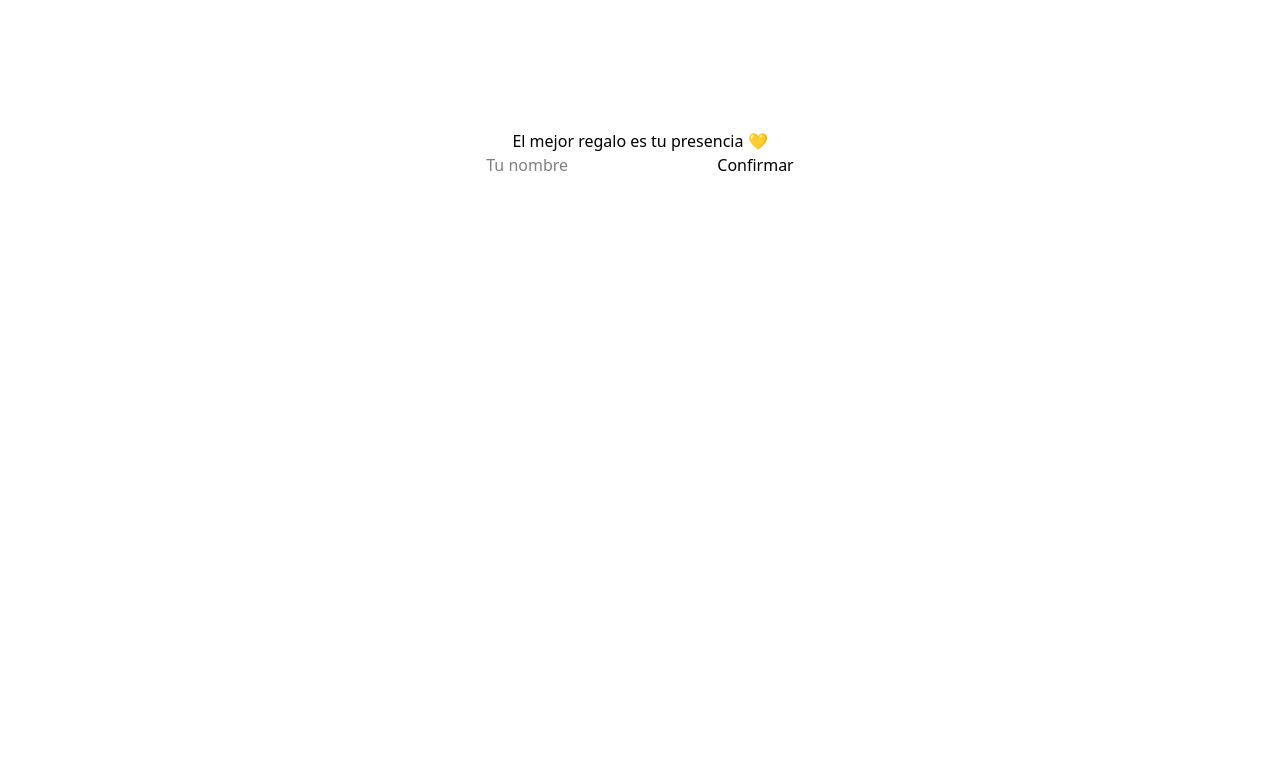
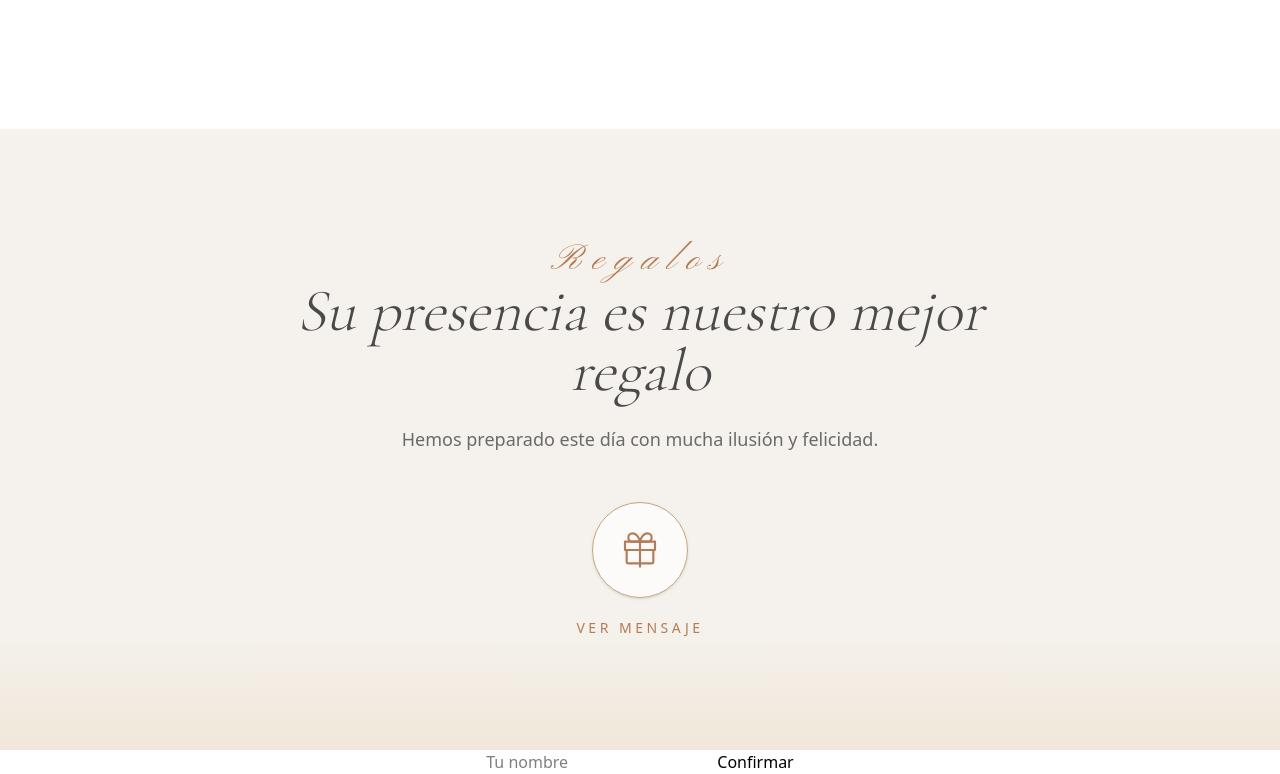
Before and after one commit to Leo1827/boda-invitation-laura-cristian, a Next.js app: page /invitacion in a window 1280 px wide. Shown: the part 3824-4598 px from the top of the page. Before the commit the page ends 4001 px from the top, so only its background shows below. Built offline with nearby package versions, Linux system fonts and the light colour scheme; a web font is replaced by a local one.

Commit message:
feat: add section gift section

```diff
--- a/src/app/invitacion/page.tsx
+++ b/src/app/invitacion/page.tsx
@@ -3,10 +3,10 @@ import Countdown from "@/components/sections/Countdown";
 import Calendar from "@/components/sections/Calendar";
 import Location from "@/components/sections/Location";
 import DressCode from "@/components/sections/Dresscode";
-import NoGifts from "@/components/sections/NoGifts";
 import Confirmation from "@/components/sections/Confirmation";
 import Message from "@/components/sections/Message";
 import ImageParallax from "@/components/sections/ImageParallax";
+import GiftSection from "@/components/sections/GiftSection";
 
 export default function Invitacion() {
   return (
@@ -18,7 +18,7 @@ export default function Invitacion() {
       <ImageParallax />
       <Location />
       <DressCode />
-      <NoGifts />
+      <GiftSection />
       <Confirmation />
     </main>
   );
--- /dev/null
+++ b/src/components/sections/GiftSection.tsx
@@ -0,0 +1,255 @@
+"use client";
+
+import { useState } from "react";
+import { createPortal } from "react-dom";
+import { motion, AnimatePresence } from "framer-motion";
+
+export default function GiftSection() {
+
+  /* =========================================================
+     STATE
+  ========================================================= */
+  const [openModal, setOpenModal] = useState(false);
+
+  /* =========================================================
+     FUNCTIONS
+  ========================================================= */
+  const handleOpenModal = () => {
+    setOpenModal(true);
+    document.body.style.overflow = "hidden";
+  };
+
+  const handleCloseModal = () => {
+    setOpenModal(false);
+    document.body.style.overflow = "auto";
+  };
+
+  return (
+    <>
+      {/* =====================================================
+         SECTION
+      ===================================================== */}
+      <section className="relative w-full py-28 px-6 bg-[#F5F2ED] overflow-hidden">
+
+        {/* CONTENIDO */}
+        <div className="max-w-3xl mx-auto text-center">
+
+          {/* SUBTÍTULO */}
+          <span className="block text-[#B47C54] text-4xl md:text-4xl tracking-[0.3em] font-[family-name:var(--font-pinyon)] italic font-light">
+            Regalos
+          </span>
+
+          {/* TÍTULO */}
+          <h2 className="text-4xl md:text-6xl italic font-light text-[#4A4A4A] mb-6 font-[family-name:var(--font-cormorant)]">
+            Su presencia es nuestro mejor regalo
+          </h2>
+
+          {/* DESCRIPCIÓN */}
+          <p className="text-[#6A6A6A] text-base md:text-lg leading-relaxed max-w-2xl mx-auto font-light">
+            Hemos preparado este día con mucha ilusión y felicidad.
+          </p>
+
+          {/* ICONO / BOTÓN */}
+          <button
+            onClick={handleOpenModal}
+            className="
+              group
+              mt-12
+              flex
+              flex-col
+              items-center
+              justify-center
+              mx-auto
+              transition
+              duration-300
+            "
+          >
+
+            {/* ICONO REGALO */}
+            <div
+              className="
+                w-24
+                h-24
+                rounded-full
+                border
+                border-[#C7A17A]
+                flex
+                items-center
+                justify-center
+                bg-white/70
+                backdrop-blur-sm
+                shadow-sm
+                group-hover:scale-105
+                transition
+                duration-300
+              "
+            >
+
+              <svg
+                viewBox="0 0 24 24"
+                fill="none"
+                stroke="#B47C54"
+                strokeWidth="1.3"
+                strokeLinecap="round"
+                strokeLinejoin="round"
+                className="w-10 h-10"
+              >
+                <path d="M20 12v7a1 1 0 0 1-1 1H5a1 1 0 0 1-1-1v-7" />
+                <path d="M21 7H3v5h18V7z" />
+                <path d="M12 22V7" />
+                <path d="M12 7H7.5a2.5 2.5 0 1 1 0-5C11 2 12 7 12 7z" />
+                <path d="M12 7h4.5a2.5 2.5 0 1 0 0-5C13 2 12 7 12 7z" />
+              </svg>
+            </div>
+
+            {/* TEXTO */}
+            <span className="mt-5 text-[#B47C54] tracking-[0.25em] uppercase text-sm">
+              Ver mensaje
+            </span>
+          </button>
+        </div>
+
+        {/* DESVANECIDO */}
+        <div
+          className="
+            absolute
+            bottom-0
+            left-0
+            right-0
+            h-32
+            bg-gradient-to-t
+            from-[#deb98830]
+            to-transparent
+            pointer-events-none
+          "
+        />
+      </section>
+
+      {/* =====================================================
+         MODAL
+      ===================================================== */}
+      {typeof window !== "undefined" &&
+        createPortal(
+          <AnimatePresence>
+            {openModal && (
+              <motion.div
+                initial={{ opacity: 0 }}
+                animate={{ opacity: 1 }}
+                exit={{ opacity: 0 }}
+                transition={{ duration: 0.35 }}
+                className="
+                  fixed
+                  inset-0
+                  z-[999999]
+                  bg-black/50
+                  backdrop-blur-[3px]
+                  flex
+                  items-center
+                  justify-center
+                  p-4
+                "
+              >
+
+                {/* CONTENEDOR */}
+                <motion.div
+                  initial={{ opacity: 0, y: 40, scale: 0.96 }}
+                  animate={{ opacity: 1, y: 0, scale: 1 }}
+                  exit={{ opacity: 0, y: 20, scale: 0.96 }}
+                  transition={{
+                    duration: 0.4,
+                    ease: "easeOut",
+                  }}
+                  className="
+                    relative
+                    w-full
+                    max-w-2xl
+                    bg-[#FDFBF8]
+                    rounded-[2rem]
+                    shadow-2xl
+                    px-8
+                    py-16
+                    text-center
+                    overflow-hidden
+                  "
+                >
+
+                  {/* BOTÓN CERRAR */}
+                  <button
+                    onClick={handleCloseModal}
+                    className="
+                      absolute
+                      top-5
+                      right-5
+                      w-10
+                      h-10
+                      rounded-full
+                      bg-white
+                      shadow-md
+                      text-[#4A4A4A]
+                      text-xl
+                      transition
+                      hover:scale-105
+                    "
+                  >
+                    ✕
+                  </button>
+
+                  {/* ICONO */}
+                  <div
+                    className="
+                      w-20
+                      h-20
+                      mx-auto
+                      rounded-full
+                      border
+                      border-[#D8B89A]
+                      flex
+                      items-center
+                      justify-center
+                      mb-8
+                    "
+                  >
+                    <svg
+                      viewBox="0 0 24 24"
+                      fill="none"
+                      stroke="#B47C54"
+                      strokeWidth="1.2"
+                      strokeLinecap="round"
+                      strokeLinejoin="round"
+                      className="w-8 h-8"
+                    >
+                      <path d="M20 12v7a1 1 0 0 1-1 1H5a1 1 0 0 1-1-1v-7" />
+                      <path d="M21 7H3v5h18V7z" />
+                      <path d="M12 22V7" />
+                      <path d="M12 7H7.5a2.5 2.5 0 1 1 0-5C11 2 12 7 12 7z" />
+                      <path d="M12 7h4.5a2.5 2.5 0 1 0 0-5C13 2 12 7 12 7z" />
+                    </svg>
+                  </div>
+
+                  {/* TEXTO */}
+                  <p
+                    className="
+                      text-2xl
+                      md:text-4xl
+                      italic
+                      leading-relaxed
+                      text-[#4A4A4A]
+                      font-light
+                      font-[family-name:var(--font-cormorant)]
+                    "
+                  >
+                    Valoramos el esfuerzo y el cariño que implica
+                    acompañarnos hasta este lugar tan especial.
+                    <br />
+                    <br />
+                    Por eso, su presencia será el mejor regalo.
+                  </p>
+                </motion.div>
+              </motion.div>
+            )}
+          </AnimatePresence>,
+          document.body
+        )}
+    </>
+  );
+}
--- a/src/components/sections/NoGifts.tsx
+++ /dev/null
@@ -1,9 +0,0 @@
-export default function NoGifts() {
-  return (
-    <section className="text-center">
-      <p>
-        El mejor regalo es tu presencia 💛
-      </p>
-    </section>
-  );
-}
```
